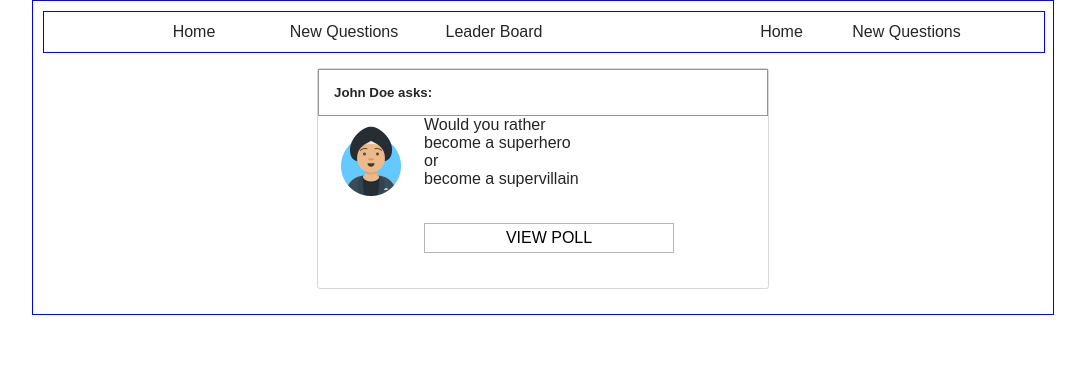
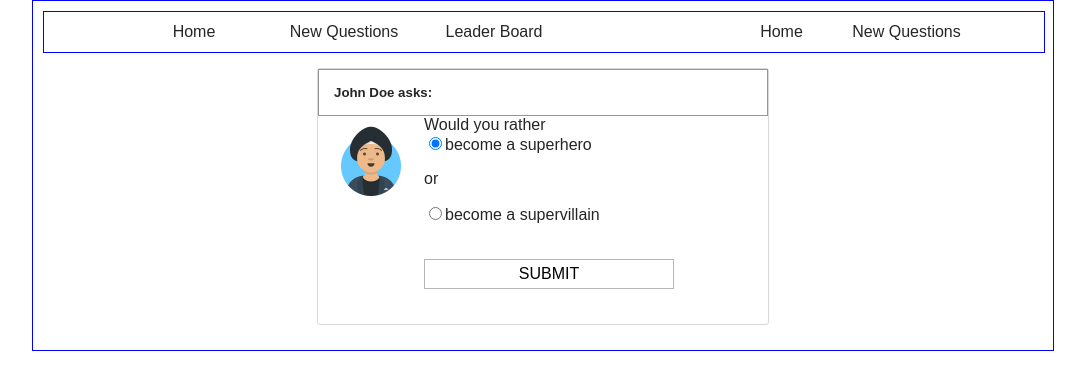
Before and after one commit to Muhammadcod/would-you-rather, a React (Create React App) app: page /question/6ni6ok3ym7mf1p33lnez in a window 1280 px wide. Shown: the top 390 px of the page, without its empty margins (97-1182 px from the left). Built offline with nearby package versions, Linux system fonts and the light colour scheme.

Commit message:
feat: Writing addanswer action creator

```diff
--- a/src/actions/questions.js
+++ b/src/actions/questions.js
@@ -1,4 +1,52 @@
+import { saveQuestion, saveQuestionAnswer } from "../utils/api";
+import { addAnswerToUser } from "./users";
+
 export const RECEIVE_QUESTIONS = "RECEIVE_QUESTIONS";
+export const ADD_ANSWER_TO_QUESTION = "ADD_ANSWER_TO_QUESTION";
+export const ADD_QUESTION = "ADD_QUESTION";
+
+function addQuestion(question) {
+	return {
+		type: ADD_QUESTION,
+		question,
+	};
+}
+export function handleAddQuestion(optionOne, optionTwo) {
+	return (dispatch, getState) => {
+		const { authedUser } = getState();
+		// dispatch(showLoading());
+
+		return saveQuestion({
+			optionOne,
+			optionTwo,
+			author: authedUser,
+		}).then((question) => dispatch(addQuestion(question)));
+		// .then(() => dispatch(hideLoading()));
+	};
+}
+
+function addAnswerToQuestion(authedUser, qid, answer) {
+	return {
+		type: ADD_ANSWER_TO_QUESTION,
+		authedUser,
+		qid,
+		answer,
+	};
+}
+
+export function handleAddAnswerToQuestion(question, answer) {
+	return (dispatch, getState) => {
+		const { authedUser } = getState();
+		const qid = question.id;
+		return saveQuestionAnswer({
+			authedUser,
+			qid,
+			answer,
+		})
+			.then(() => dispatch(addAnswerToUser(authedUser, qid, answer)))
+			.then(() => dispatch(addAnswerToQuestion(authedUser, qid, answer)));
+	};
+}
 
 export function receiveQuestions(questions) {
 	return {
--- a/src/actions/users.js
+++ b/src/actions/users.js
@@ -1,4 +1,5 @@
 export const RECEIVE_USERS = "RECEIVE_USERS";
+export const ADD_ANSWER_TO_USER = "ADD_ANSWER_TO_USER";
 
 export function receiveUsers(users) {
 	return {
@@ -6,3 +7,11 @@ export function receiveUsers(users) {
 		users,
 	};
 }
+export function addAnswerToUser(authedUser, qid, answer) {
+	return {
+		type: ADD_ANSWER_TO_USER,
+		authedUser,
+		qid,
+		answer,
+	};
+}
--- a/src/components/App.js
+++ b/src/components/App.js
@@ -4,6 +4,7 @@ import { handleInitialData } from "../actions/shared";
 import QuestionPage from "./QuestionPage";
 import Dashboard from "./Dashboard";
 import NewQuestion from "./NewQuestion";
+// // import LeaderBoard from "./LeaderBoard";
 // import LoadingBar from "react-redux-loading";
 
 import { BrowserRouter as Router, Route } from "react-router-dom";
@@ -36,6 +37,10 @@ class App extends Component {
 										path="/new"
 										component={NewQuestion}
 									/>
+									{/* <Route
+										path="/leader"
+										component={LeaderBoard}
+									/> */}
 								</div>
 							)}
 						</div>
--- a/src/components/QuestionPage.js
+++ b/src/components/QuestionPage.js
@@ -1,10 +1,39 @@
 import React, { Component } from "react";
 import { connect } from "react-redux";
 import { formatQuestion } from "../utils/helpers";
+import { handleAddAnswerToQuestion } from "../actions/questions";
 
 class QuestionPage extends Component {
+	// const { optionOne } = this.props;
+	state = {
+		selectedOption: this.props.question.optionOne.text,
+	};
+
+	handleOptionChange = (e) => {
+		const selectedOption = e.target.value;
+
+		this.setState(() => ({
+			selectedOption,
+		}));
+	};
+
+	handleSubmit = (e) => {
+		e.preventDefault();
+		console.log("You have submitted:", this.state.selectedOption);
+		const { selectedOption } = this.state;
+		const { dispatch, id } = this.props;
+
+		dispatch(handleAddAnswerToQuestion(id, selectedOption));
+		// dispatch(handleAddAnswerToUser(id, selectedOption));
+
+		this.setState(() => ({
+			selectedOption: this.props.question.optionOne.text,
+		}));
+	};
+
 	render() {
 		// const { id } = this.props;
+		console.log("selected", this.state.selectedOption);
 		const { question } = this.props;
 		const { name, avatar, optionOne, optionTwo } = question;
 		return (
@@ -20,13 +49,60 @@ class QuestionPage extends Component {
 						<div className="poll-info">
 							<div className="bod">
 								<span>Would you rather</span>
-								<div>{optionOne.text} </div>
-								<div>or</div>
-								<div>{optionTwo.text} </div>
+								<form onSubmit={this.handleSubmit}>
+									<div className="form-check">
+										<label>
+											<input
+												type="radio"
+												name="option1"
+												value={optionOne.text}
+												onChange={
+													this.handleOptionChange
+												}
+												checked={
+													this.state
+														.selectedOption ===
+													optionOne.text
+												}
+												className="form-check-input"
+											/>
+											{optionOne.text}
+										</label>
+									</div>
+									<p>or</p>
+									<div className="form-check">
+										<label>
+											<input
+												type="radio"
+												name="option2"
+												value={optionTwo.text}
+												onChange={
+													this.handleOptionChange
+												}
+												checked={
+													this.state
+														.selectedOption ===
+													optionTwo.text
+												}
+												className="form-check-input"
+											/>
+											{optionTwo.text}
+										</label>
+									</div>
 
-								<button type="submit" className="btn bod">
-									View Poll
-								</button>
+									<div className="form-group">
+										<button
+											className="btn btn-primary mt-2"
+											type="submit"
+										>
+											Submit
+										</button>
+									</div>
+								</form>
+
+								{/* <button type="submit" className="btn bod">
+									submit
+								</button> */}
 							</div>
 						</div>
 					</div>
--- a/src/reducers/questions.js
+++ b/src/reducers/questions.js
@@ -1,4 +1,8 @@
-import { RECEIVE_QUESTIONS } from "../actions/questions";
+import {
+	RECEIVE_QUESTIONS,
+	ADD_ANSWER_TO_QUESTION,
+	ADD_QUESTION,
+} from "../actions/questions";
 
 export default function user(state = {}, action) {
 	switch (action.type) {
@@ -7,6 +11,39 @@ export default function user(state = {}, action) {
 				...state,
 				...action.questions,
 			};
+		case ADD_ANSWER_TO_QUESTION:
+			const { authedUser, qid, answer } = action;
+
+			return {
+				...state,
+				[qid]: {
+					...state[qid],
+					[answer]: {
+						...state[qid][answer],
+						votes: state[qid][answer].votes.concat([authedUser]),
+					},
+				},
+			};
+		// case ADD_QUESTION:
+		// 	const { question } = action;
+
+		// 	let answer = {};
+		// 	if (question.answer !== null) {
+		// 		answer = {
+		// 			[question.answer]: {
+		// 				...state[question.answer],
+		// 				replies: state[question.answer].replies.concat([
+		// 					question.id,
+		// 				]),
+		// 			},
+		// 		};
+		// 	}
+
+		// 	return {
+		// 		...state,
+		// 		[action.tweet.id]: action.tweet,
+		// 		...answer,
+		// 	};
 		default:
 			return state;
 	}
--- a/src/reducers/users.js
+++ b/src/reducers/users.js
@@ -1,4 +1,4 @@
-import { RECEIVE_USERS } from "../actions/users";
+import { RECEIVE_USERS, ADD_ANSWER_TO_USER } from "../actions/users";
 
 export default function user(state = {}, action) {
 	switch (action.type) {
@@ -7,6 +7,20 @@ export default function user(state = {}, action) {
 				...state,
 				...action.users,
 			};
+		case ADD_ANSWER_TO_USER:
+			const { authedUser, qid, answer } = action;
+			let options = {};
+			options = {
+				...state[authedUser].answer,
+				[qid]: answer,
+			};
+			return {
+				...state,
+				[authedUser]: {
+					...state[authedUser],
+					...options,
+				},
+			};
 		default:
 			return state;
 	}
--- a/src/utils/helpers.js
+++ b/src/utils/helpers.js
@@ -15,10 +15,11 @@ export function formatQuestion(question, author, authedUser, parentQuestion) {
 		avatar: avatarURL,
 		optionOne,
 		optionTwo,
+		// hasVoted: votes.includes(authedUser),
 		parent: !parentQuestion
 			? null
 			: {
-					author: parentQuestion.author,
+					author: parentQuestion.question,
 					id: parentQuestion.id,
 			  },
 	};
```
